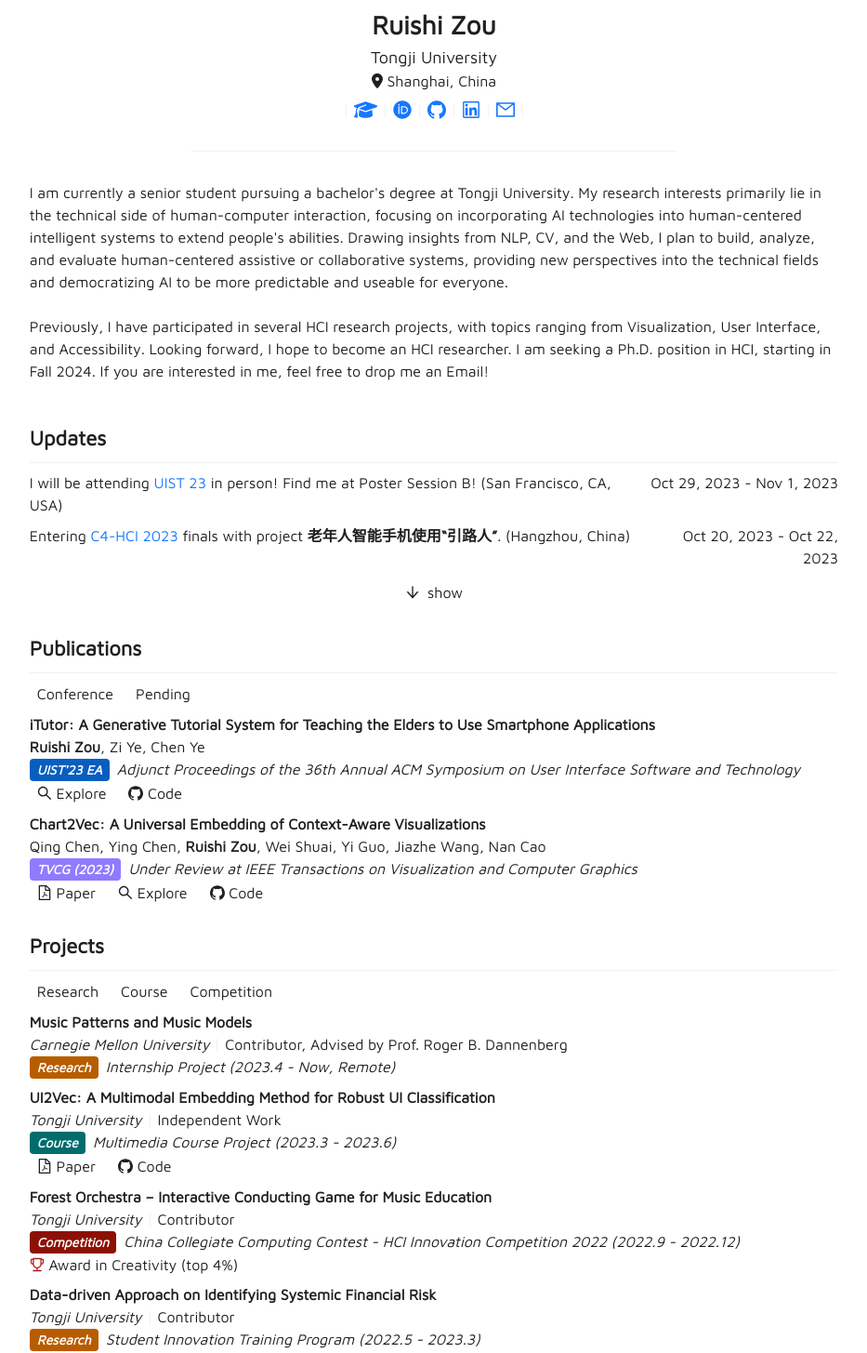
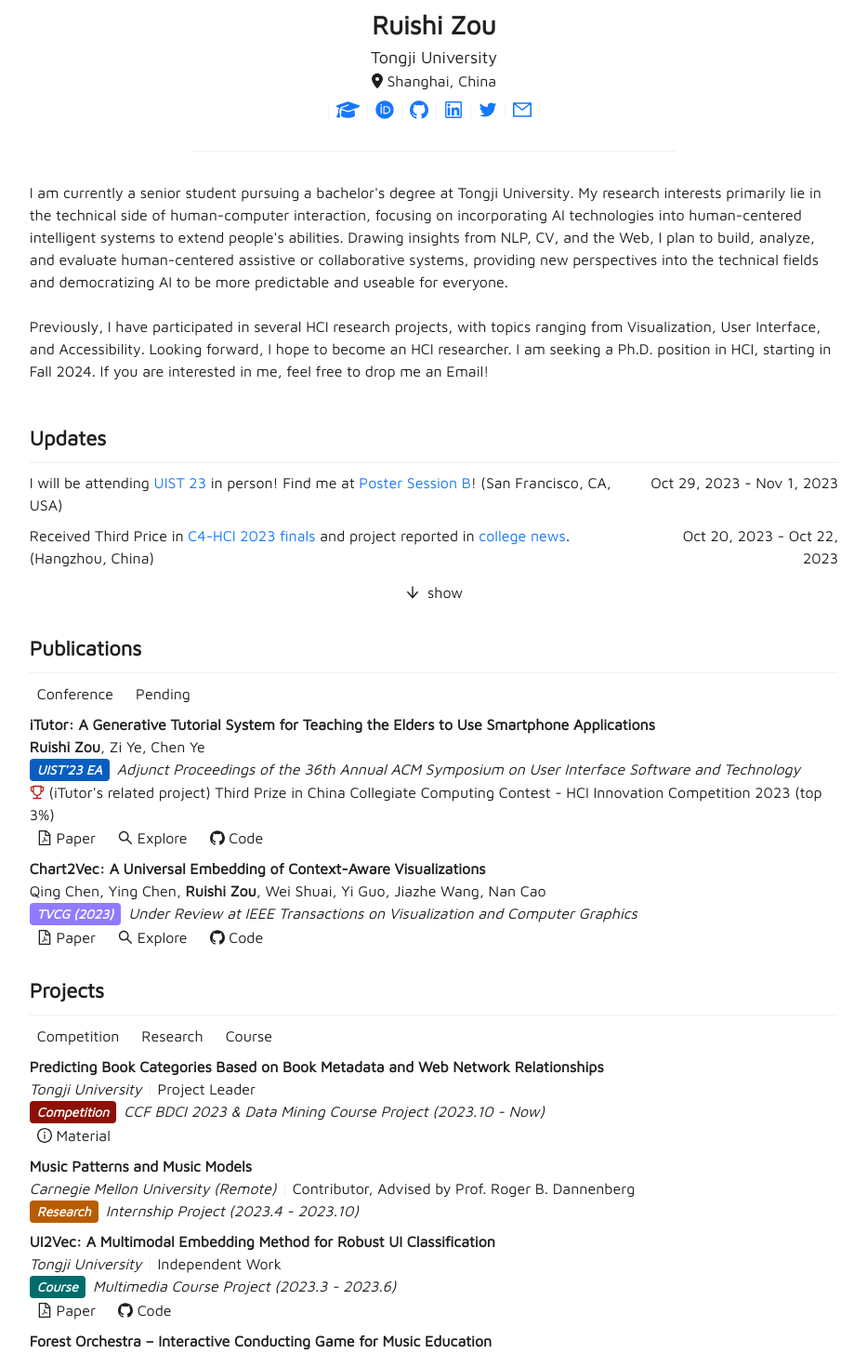
Before and after one commit to Motion115/academic-homepage-react, a React (Create React App) app: page / in a window 1280 px wide. Shown: the part 271-1726 px from the top of the page at 93% size, without its empty margins (173-1106 px from the left). Built offline with nearby package versions, Linux system fonts and the light colour scheme.

Commit message:
update: bump to November version

```diff
--- a/src/App.tsx
+++ b/src/App.tsx
@@ -41,7 +41,7 @@ const App: React.FC = () => (
         </Header>
         <Routing></Routing>
         <Footer>
-          <Text>Last updated: October 2023. All Rights Reserved.</Text>
+          <Text>Last updated: November 2023. All Rights Reserved.</Text>
           <br />
           {/* <Text>
             Theme by{" "}
--- a/src/drafts/introduction.tsx
+++ b/src/drafts/introduction.tsx
@@ -14,8 +14,9 @@ const PersonalIntrouction = () => {
       googleScholar="https://scholar.google.com/citations?user=RPQrY5AAAAAJ"
       github="https://github.com/Motion115"
       linkedin="https://www.linkedin.com/in/motion115"
-      email="mailto:Motion115@outlook.com"
+      email="mailto:ruishi.ray.zou@gmail.com"
       orcid="https://orcid.org/0009-0001-3798-6833"
+      twitter="https://twitter.com/_ray_zou"
       personalStatement={
         <>
           <Paragraph>
--- a/src/drafts/projects.tsx
+++ b/src/drafts/projects.tsx
@@ -5,11 +5,19 @@ const { Title, Paragraph, Text, Link } = Typography;
 
 const projList = [
   <PubEntry
+    paperTitle="Predicting Book Categories Based on Book Metadata and Web Network Relationships"
+    authors={<>Project Leader</>}
+    venueType="Competition"
+    venueFull="CCF BDCI 2023 & Data Mining Course Project (2023.10 - Now)"
+    affiliation="Tongji University"
+    materialLink="https://www.datafountain.cn/competitions/982"
+  />,
+  <PubEntry
     paperTitle="Music Patterns and Music Models"
     authors={<>Contributor, Advised by Prof. Roger B. Dannenberg</>}
     venueType="Research"
-    venueFull="Internship Project (2023.4 - Now, Remote)"
-    affiliation="Carnegie Mellon University"
+    venueFull="Internship Project (2023.4 - 2023.10)"
+    affiliation="Carnegie Mellon University (Remote)"
   />,
   <PubEntry
     paperTitle="UI2Vec: A Multimodal Embedding Method for Robust UI Classification"
--- a/src/drafts/publications.tsx
+++ b/src/drafts/publications.tsx
@@ -16,9 +16,10 @@ const publicationList = [
     venueType="Conference"
     venueShort="UIST'23 EA"
     venueFull="Adjunct Proceedings of the 36th Annual ACM Symposium on User Interface Software and Technology"
-    paperLink=""
+    paperLink="https://doi.org/10.1145/3586182.3616663"
     exploreLink="https://motion115.github.io/iTutor"
     codeLink="https://github.com/Motion115/iTutor"
+    awardName="(iTutor's related project) Third Prize in China Collegiate Computing Contest - HCI Innovation Competition 2023 (top 3%)"
   />,
   <PubEntry
     paperTitle="Chart2Vec: A Universal Embedding of Context-Aware Visualizations"
--- a/src/drafts/updates.tsx
+++ b/src/drafts/updates.tsx
@@ -11,13 +11,21 @@ const updatesList = [
       <>
         I will be attending{" "}
         <a
-          href="https://programs.sigchi.org/uist/2023/program/content/127396"
+          href="https://uist.acm.org/2023/"
           target="blank"
           rel="noreferrer noopener"
         >
           UIST 23
         </a>{" "}
-        in person! Find me at Poster Session B! (San Francisco, CA, USA)
+        in person! Find me at{" "}
+        <a
+          href="https://programs.sigchi.org/uist/2023/program/content/127396"
+          target="blank"
+          rel="noreferrer noopener"
+        >
+          Poster Session B
+        </a>
+        ! (San Francisco, CA, USA)
       </>
     }
   />,
@@ -26,15 +34,23 @@ const updatesList = [
     endTime="Oct 22, 2023"
     content={
       <>
-        Entering{" "}
+        Received Third Price in{" "}
         <a
-          href="http://hci.oppo.com/"
+          href="https://mp.weixin.qq.com/s/SAuI2_mpkTafEXgbB3l2Dg"
           target="_blank"
           rel="noreferrer noopener"
         >
-          C4-HCI 2023
+          C4-HCI 2023 finals
         </a>{" "}
-        finals with project <b>老年人智能手机使用“引路人”</b>. (Hangzhou, China)
+        and project reported in{" "}
+        <a
+          href="https://see.tongji.edu.cn/info/1143/11931.htm"
+          target="_blank"
+          rel="noreferrer noopener"
+        >
+          college news
+        </a>
+        . (Hangzhou, China)
       </>
     }
   />,
@@ -42,15 +58,15 @@ const updatesList = [
     startTime="Aug 26, 2023"
     content={
       <>
-        Meeting new friends at training session for{" "}
+        Met new friends at training session for{" "}
         <a
           href="http://hci.oppo.com/EventDynamics/info.aspx?itemid=74091"
           target="_blank"
           rel="noreferrer noopener"
         >
           C4-HCI 2023
-        </a>
-        ! (Shenzhen, China)
+        </a>{" "}
+        finalists. (Shenzhen, China)
       </>
     }
   />,
--- a/src/modules/info.tsx
+++ b/src/modules/info.tsx
@@ -95,16 +95,16 @@ const PersonalInfo: React.FC<InfoSpec> = (props) => {
             link={props.linkedin ? props.linkedin : ""}
           />
           <LinkIcon
-            icon={<MailOutlined />}
-            link={props.email ? props.email : ""}
-          />
-          <LinkIcon
             icon={<TwitterOutlined />}
             link={props.twitter ? props.twitter : ""}
           />
           <LinkIcon
             icon={<WeiboOutlined />}
             link={props.weibo ? props.weibo : ""}
+          />
+          <LinkIcon
+            icon={<MailOutlined />}
+            link={props.email ? props.email : ""}
           />
         </div>
 
```
